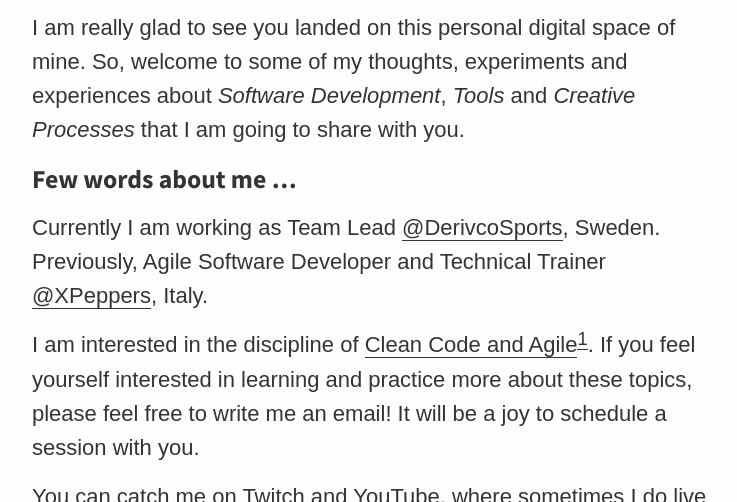
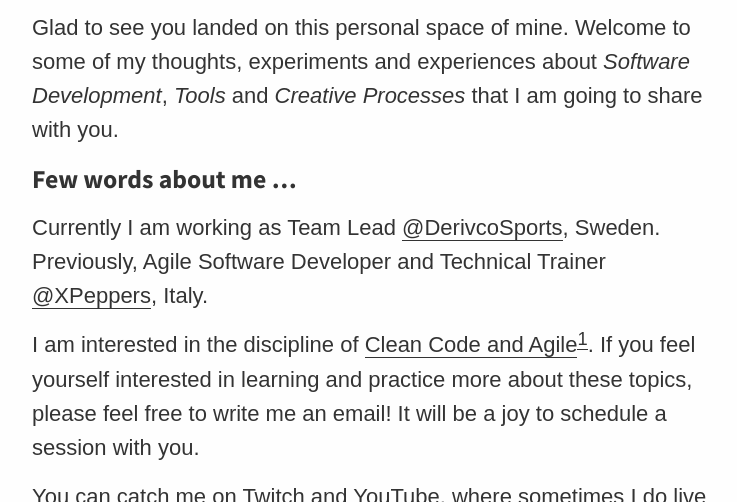
Before and after one commit to joebew42/joebew42.github.io, a Jekyll site: the page built from about.md, in a window 1280 px wide and 900 px high, cut to the strip 398-900 px from the top of the window. Shown: the whole strip, without its empty margins (258-995 px from the left). Built offline with Jekyll 4.4.1, drawn with Linux system fonts in a browser that asks for light colours; some web fonts are replaced.

Commit message:
shorten about

```diff
--- a/about.md
+++ b/about.md
@@ -8,7 +8,7 @@
 
 <img alt="profile photo" src="https://avatars1.githubusercontent.com/u/1238549?v=4&s=180" class="center" />
 
-I am really glad to see you landed on this personal digital space of mine. So, welcome to some of my thoughts, experiments and experiences about _Software Development_, _Tools_ and _Creative Processes_ that I am going to share with you.
+Glad to see you landed on this personal space of mine. Welcome to some of my thoughts, experiments and experiences about _Software Development_, _Tools_ and _Creative Processes_ that I am going to share with you.
 
 ### Few words about me ...
 
```
